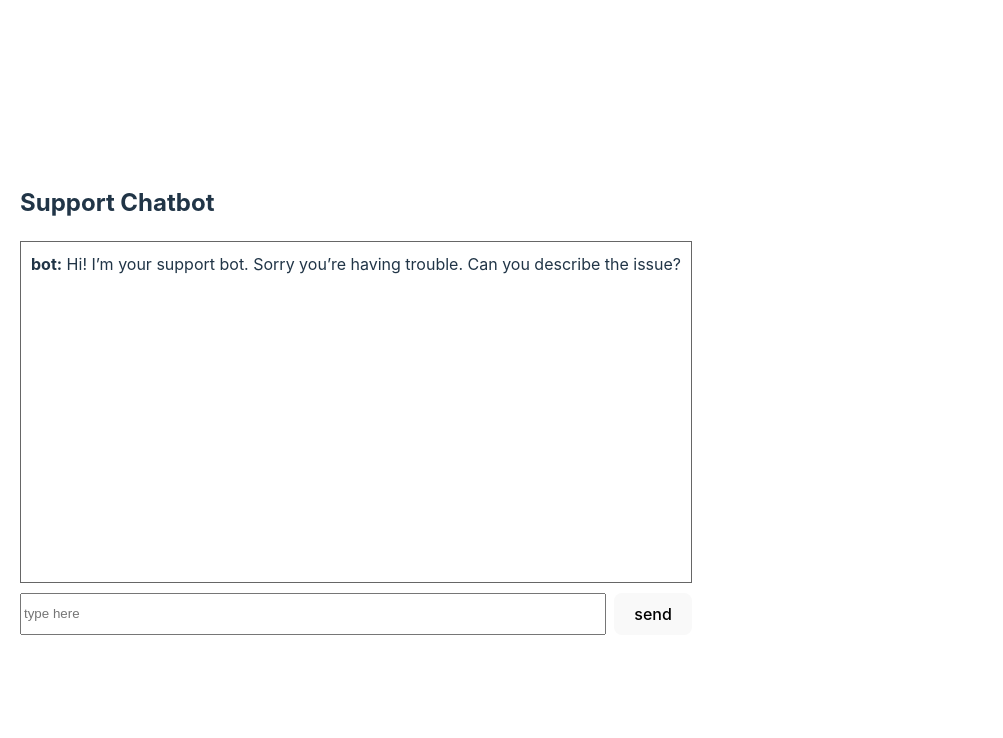
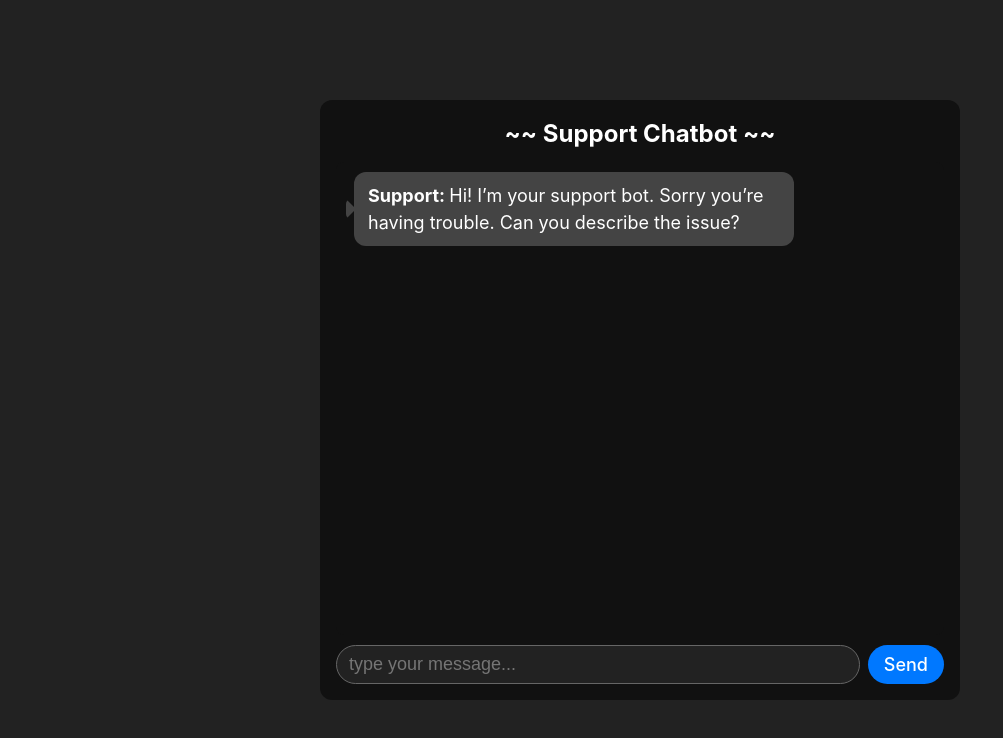
Before and after one commit to CeciliaZhang6/chatbot-prototype, a React (Vite) app: page / in a window 1280 px wide. Shown: the top 738 px of the page, without its empty margins (0-1003 px from the left). Built offline with nearby package versions, Linux system fonts and the light colour scheme.

Commit message:
UI polish: centered title, auto-scroll when new message sent, adjusted margins

```diff
--- a/src/components/ChatApp.tsx
+++ b/src/components/ChatApp.tsx
@@ -31,17 +31,53 @@ export default function ChatApp() {
     engine.state.appState === "ended";
 
   return (
-    <div style={{ padding: 20 }}>
-      <h2>Support Chatbot</h2>
-      {/* render transcript from engine */}
-      <MessageList messages={engine.state.history} />
-      {/* input wired to engine */}
-      <InputBar onSend={handleSend} disabled={disabled} />
-      {engine.state.appState === "ended" && (
-        <div style={{ marginTop: 8, opacity: 0.8 }}>
-          chat ended; refresh page to start over
+    <div style={{
+      display: "flex",
+      justifyContent: "center",
+      alignItems: "center",
+      height: "100vh",
+      width: "100vw",
+      backgroundColor: "#222"
+    }}>
+      <div style={{
+        width: "50vw",        // 50% of screen width
+        height: "75vh",       // 75% of screen height
+        display: "flex",
+        flexDirection: "column",
+        backgroundColor: "#111",
+        borderRadius: 12,
+        padding: 16,
+        boxSizing: "border-box"
+      }}>
+        <h2 style={{ color: "white", margin: "0 0 10px 0", textAlign: "center" }}> ~~ Support Chatbot ~~ </h2>
+
+        <div style={{ flex: 1, display: "flex", flexDirection: "column", minHeight: 0 }}>
+          <MessageList messages={engine.state.history} />
+          <InputBar
+            onSend={handleSend}
+            disabled={disabled}
+          />
+
         </div>
-      )}
+
+
+        <div style={{ position: "relative" }}>
+        {engine.state.appState === "ended" && (
+            <div style={{
+              position: "absolute",
+              bottom: "-48px", // just below input bar
+              left: 0,
+              right: 0,
+              textAlign: "center",
+              opacity: 0.8,
+              color: "white",
+              fontSize: "1em"
+            }}>
+            Chat ended; refresh page to start over!
+            </div>
+        )}
+        </div>
+      </div>
     </div>
   );
 }
--- a/src/components/InputBar.tsx
+++ b/src/components/InputBar.tsx
@@ -1,14 +1,17 @@
-// InputBar.tsx
-
+// src/components/InputBar.tsx
 import { useState } from "react";
 
-interface Props { onSend: (text: string) => void; disabled?: boolean }
+interface Props { onSend: (text: string) => void; disabled?: boolean; placeholder?: string; }
 
-export default function InputBar({ onSend, disabled }: Props) {
-  // local state for the textbox
+export default function InputBar({ onSend, disabled, placeholder }: Props) {
   const [input, setInput] = useState("");
 
-  // notify parent and clear box
+  // decide what placeholder to show
+  const inputPlaceholder =
+    disabled && !placeholder
+      ? "Thank you for using Support Chatbot! :)"
+      : placeholder || "type your message...";
+
   const send = () => {
     if (disabled) return;
     if (!input.trim()) return;
@@ -22,11 +25,41 @@ export default function InputBar({ onSend, disabled }: Props) {
         value={input}
         onChange={e => setInput(e.target.value)}
         onKeyDown={e => e.key === "Enter" && send()}
-        placeholder="type here"
-        style={{ flex: 1 }}
+        placeholder={inputPlaceholder}
+        style={{
+          flex: 1,
+          padding: "8px 12px",
+          borderRadius: 20,
+          border: "1px solid #666",
+          backgroundColor: "#222",
+          color: "white",
+          outline: "none",
+          fontSize: "clamp(14px, 1.5vw, 18px)" // auto adjust font size
+        }}
         disabled={disabled}
       />
-      <button onClick={send} disabled={disabled}>send</button>
+      <button
+        onClick={send}
+        disabled={disabled}
+        style={{
+          padding: "8px 16px",
+          borderRadius: 20,
+          border: "none",
+          backgroundColor: disabled ? "#555" : "#0078ff",
+          fontSize: "clamp(14px, 1.5vw, 18px)",
+          color: "white",
+          cursor: disabled ? "not-allowed" : "pointer",
+          transition: "background-color 0.2s ease"
+        }}
+        onMouseOver={e => {
+          if (!disabled) (e.currentTarget.style.backgroundColor = "#005fcc");
+        }}
+        onMouseOut={e => {
+          if (!disabled) (e.currentTarget.style.backgroundColor = "#0078ff");
+        }}
+      >
+        Send
+      </button>
     </div>
   );
 }
--- a/src/components/MessageList.tsx
+++ b/src/components/MessageList.tsx
@@ -1,16 +1,83 @@
 // MessageList.tsx
-import React from "react";
+import { useEffect, useRef } from "react";
 import type { Msg } from "../engine/ChatEngine";
 
-// main component
 export default function MessageList({ messages }: { messages: Msg[] }) {
+  // ref to scrollable box
+  const boxRef = useRef<HTMLDivElement>(null);
+  // ref to a dummy element at the very end
+  const bottomRef = useRef<HTMLDivElement>(null);
+
+  // scroll to bottom whenever a new message arrives
+  useEffect(() => {
+    const id = requestAnimationFrame(() => {
+      bottomRef.current?.scrollIntoView({ behavior: "smooth", block: "end" });
+    });
+    return () => cancelAnimationFrame(id);
+  }, [messages.length]); // track length so it runs only when items are added
+
   return (
-    <div style={{ border: "1px solid #666", height: 320, overflowY: "auto", padding: 10 }}>
-      {messages.map((m, i) => (
-        <div key={i} style={{ textAlign: m.sender === "user" ? "right" : "left" }}>
-          <strong>{m.sender === "user" ? "you" : "bot"}:</strong> {m.text}
-        </div>
-      ))}
+    <div
+      ref={boxRef}
+      style={{
+        flex: 1,                 // fills vertical space
+        overflowY: "auto",       // scroll within the current chat box
+        padding: 10,
+        backgroundColor: "#111",
+        borderRadius: 8,
+        fontSize: "clamp(14px, 1.5vw, 18px)"
+      }}
+    >
+      {messages.map((m, i) => {
+        const isUser = m.sender === "user";
+        return (
+          <div
+            key={i}
+            style={{
+              display: "flex",
+              justifyContent: isUser ? "flex-end" : "flex-start",
+              marginBottom: 8
+            }}
+          >
+            <div
+              style={{
+                position: "relative",
+                maxWidth: "70%",
+                padding: "10px 14px",
+                borderRadius: 12,
+                backgroundColor: isUser ? "#0078ff" : "#444",
+                color: "white",
+                fontSize: "inherit",
+                marginRight: isUser ? 8 : 0, // space for user tail
+                marginLeft: isUser ? 0 : 8   // space for bot tail
+              }}
+            >
+              <strong>{isUser ? "You: " : "Support: "}</strong>{m.text}
+              <div
+                style={{
+                  content: '""',
+                  position: "absolute",
+                  top: "50%", // center vertically
+                  transform: "translateY(-50%)",
+                  width: 0,
+                  height: 0,
+                  borderTop: "10px solid transparent",
+                  borderBottom: "10px solid transparent",
+                  borderLeft: isUser ? "none" : "10px solid #444",
+                  borderRight: isUser ? "10px solid #0078ff" : "none",
+                  right: isUser ? -10 : "auto",
+                  left: isUser ? "auto" : -10,
+                  borderRadius: 6,
+                  marginRight: isUser ? 2 : 0,
+                  marginLeft: isUser ? 0 : 2
+                }}
+              />
+            </div>
+          </div>
+        );
+      })}
+      {/* sentinel at the very end */}
+      <div ref={bottomRef} />
     </div>
   );
 }
```
